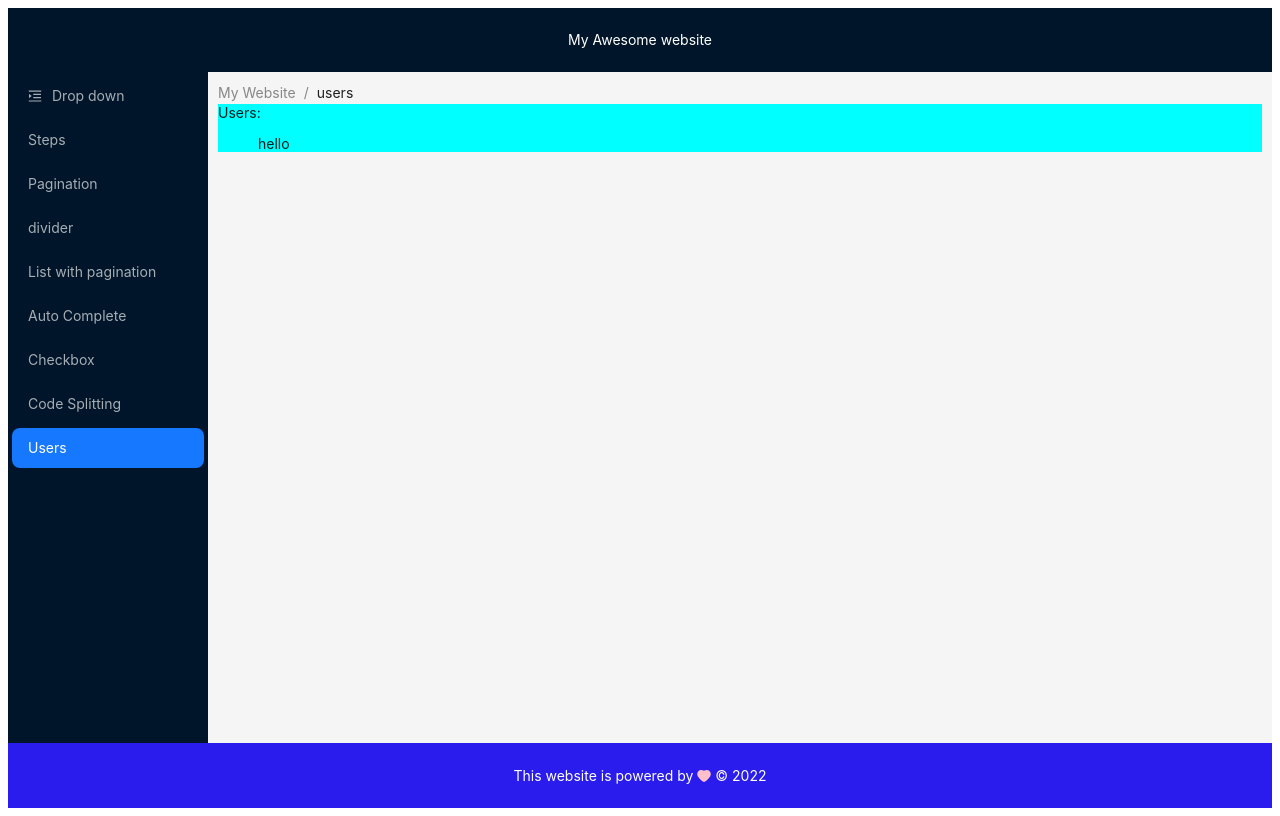
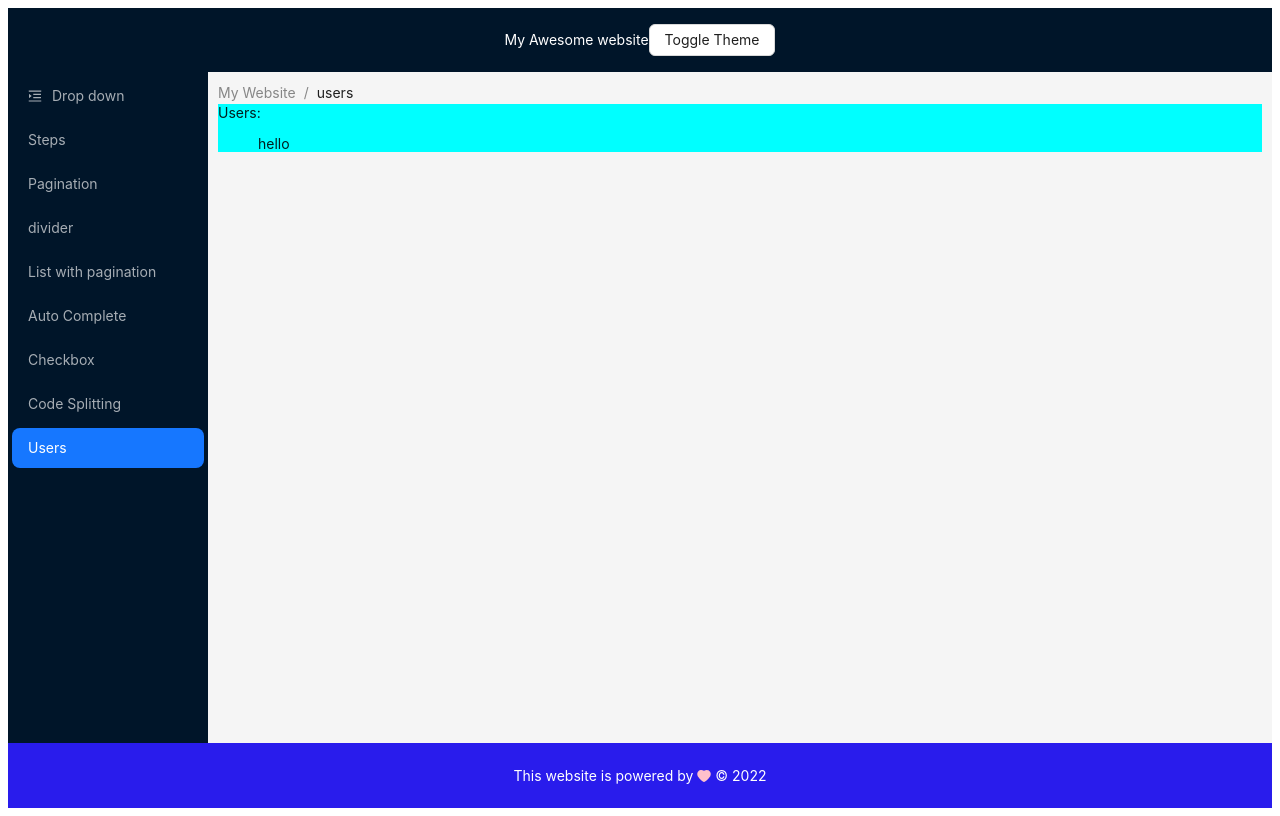
Before and after one commit to mssoheil/mapsa_cra_route_ant, a React (Create React App) app: page /users in a window 1280 px wide. Built offline with nearby package versions, Linux system fonts and the light colour scheme; no server answers.

Commit message:
feat: add theme

```diff
--- a/src/App.jsx
+++ b/src/App.jsx
@@ -1,8 +1,9 @@
 import React from "react";
 // UI frameworks
-import { Layout, Menu, Spin } from "antd";
+import { Button, Layout, Menu, Spin } from "antd";
 import { MenuUnfoldOutlined, HeartFilled } from "@ant-design/icons";
 import { Route, Routes } from "react-router";
+import { ThemeProvider } from "styled-components";
 // Components
 import BreadCrumbs from "./components/BreadCrumbs";
 // Utilities
@@ -22,12 +23,13 @@
 import "./app-style.css";
 // Store
 import rootStore from "./store";
-
-// import CodeSplitting from "./page/CodeSplitting";
+// Styles
+import { GlobalStyle } from "./index.styles";
+// Themes
+import { appTheme } from "./theme";
 
 const CodeSplitting = React.lazy(async () => {
   const module = await import("./page/CodeSplitting");
-  console.log("🚀 ~ file: App.jsx:23 ~ CodeSplitting ~ module", module)
   return module
 })
 
@@ -72,10 +74,13 @@
     label: "Users",
   },
 ];
+
+
 const App = () => {
   const navigate = useNavigate();
   const { pathname } = useLocation();
-  // const [collapsed, setCollapsed] = React.useState(false);
+
+  const [theme, setTheme] = React.useState("light");
 
 
   function handleClickItem(event) {
@@ -113,57 +118,22 @@
     }
   }
 
-  // custom collapse
-  // function handleToggleCollapse() {
-  //   setCollapsed((collapsed) => !collapsed);
-  // }
+  function toggleTheme() {
+    setTheme(theme => theme === "light" ? "dark" : "light")
+  }
+
 
   return (
     <Provider store={rootStore}>
 
+      <ThemeProvider theme={theme === "light" ? appTheme.lightTheme : appTheme.darkTheme}>
+        <GlobalStyle />
+
         <Layout className="app-layout">
-        {/* <Layout style={{ height: "100vh" }}>
-          <Layout.Header style={{ background: "green" }}>header</Layout.Header>
-          <Layout.Content style={{ background: "blue" }}>content</Layout.Content>
-          <Layout.Footer style={{ background: "red" }}>footer</Layout.Footer>
 
-          <Layout.Sider
-            collapsible
-            collapsed={collapsed}
-            style={{ background: "blue" }}
-            trigger={<span>close</span>}
-          >
-            sider
-          </Layout.Sider>
-          <Layout>
-            <Layout.Header style={{ background: "green" }}>
-              header
-              <Button onClick={handleToggleCollapse}>Toggle Collapse</Button>
-            </Layout.Header>
-            <Layout.Content style={{ background: "red" }}>content</Layout.Content>
-            <Layout.Footer style={{ background: "orange" }}>footer</Layout.Footer>
-          </Layout>
-        </Layout> */}
-
-        {/* <Layout.Header>
-          <Menu
-            items={menuItems}
-            mode="horizontal"
-            theme="dark"
-            defaultSelectedKeys={[]}
-            onClick={handleClickItem}
-          />
-        </Layout.Header>
-        <Layout.Content>
-          <Routes>
-            <Route path="/drop-down" element={<DropDown />} />
-            <Route path="/paginations" element={<Paginations />} />
-            <Route path="/steps" element={<Steps />} />
-          </Routes>
-        </Layout.Content>
-        <Layout.Footer>footer</Layout.Footer> */}
           <Layout.Header style={{ color: "#fff", textAlign: "center" }}>
             My Awesome website
+            <Button onClick={toggleTheme}>Toggle Theme</Button>
           </Layout.Header>
           <Layout>
             <Layout.Sider>
@@ -200,6 +170,7 @@
             <span>&copy;</span> 2022
           </Layout.Footer>
         </Layout>
+      </ThemeProvider>
     </Provider>
   );
 };
--- /dev/null
+++ b/src/index.styles.js
@@ -0,0 +1,8 @@
+import { createGlobalStyle } from "styled-components";
+
+export const GlobalStyle = createGlobalStyle`
+    body {
+        background: ${(props) => props.theme.bodyColor};
+        color: ${(props) => props.theme.bodyText};
+    }
+`;
--- a/src/page/Users/components/index.styles.js
+++ b/src/page/Users/components/index.styles.js
@@ -2,4 +2,5 @@
 
 export const StyledContainer = styled.li`
   background: green;
+  color: ${(props) => props.theme.listColor};
 `;
--- /dev/null
+++ b/src/theme.js
@@ -0,0 +1,12 @@
+export const appTheme = {
+  lightTheme: {
+    bodyColor: "#fff",
+    bodyText: "#000",
+    listColor: "#444",
+  },
+  darkTheme: {
+    bodyColor: "#000",
+    bodyText: "#fff",
+    listColor: "#fff",
+  },
+};
```
Lines whose indentation alone changed are shown as unchanged.
